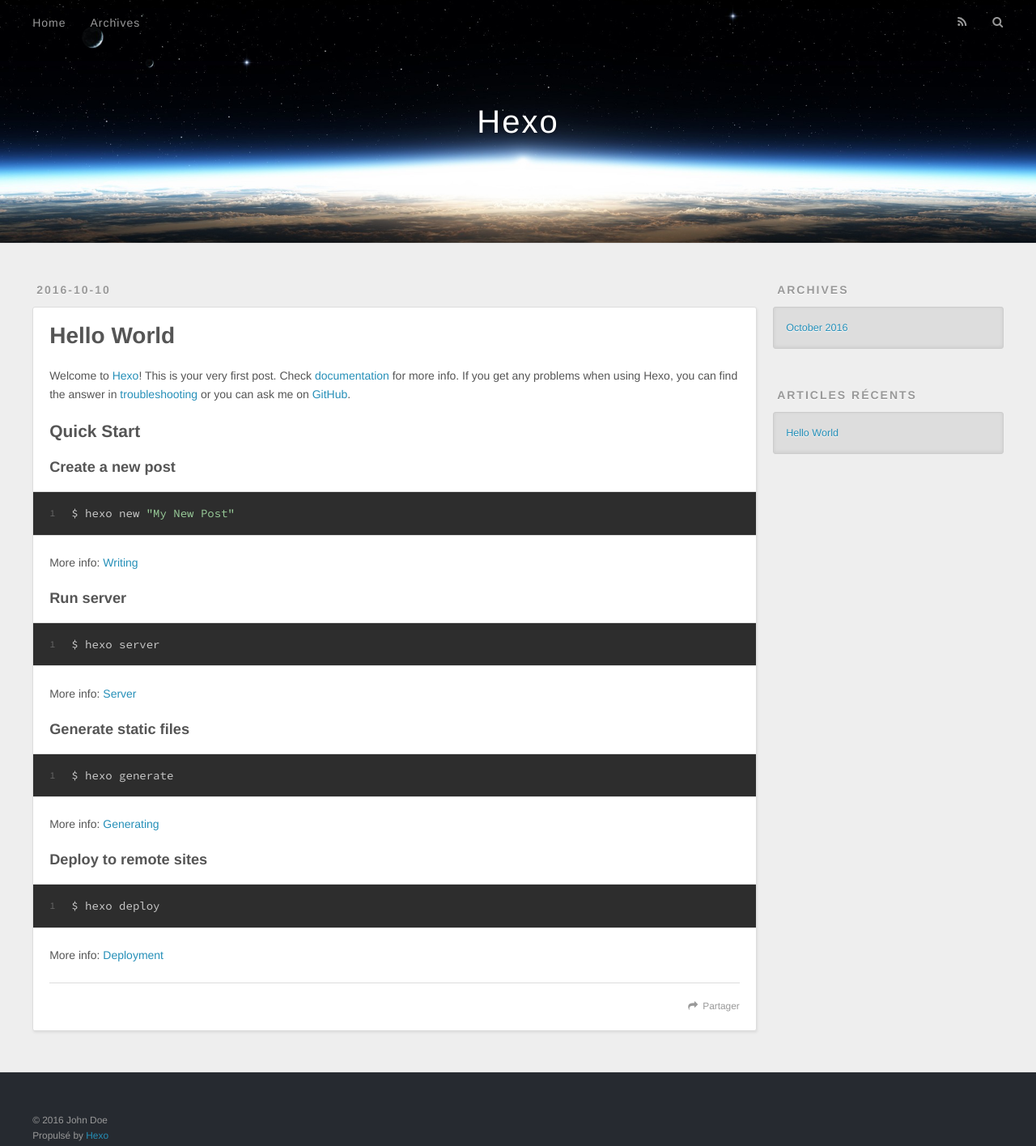
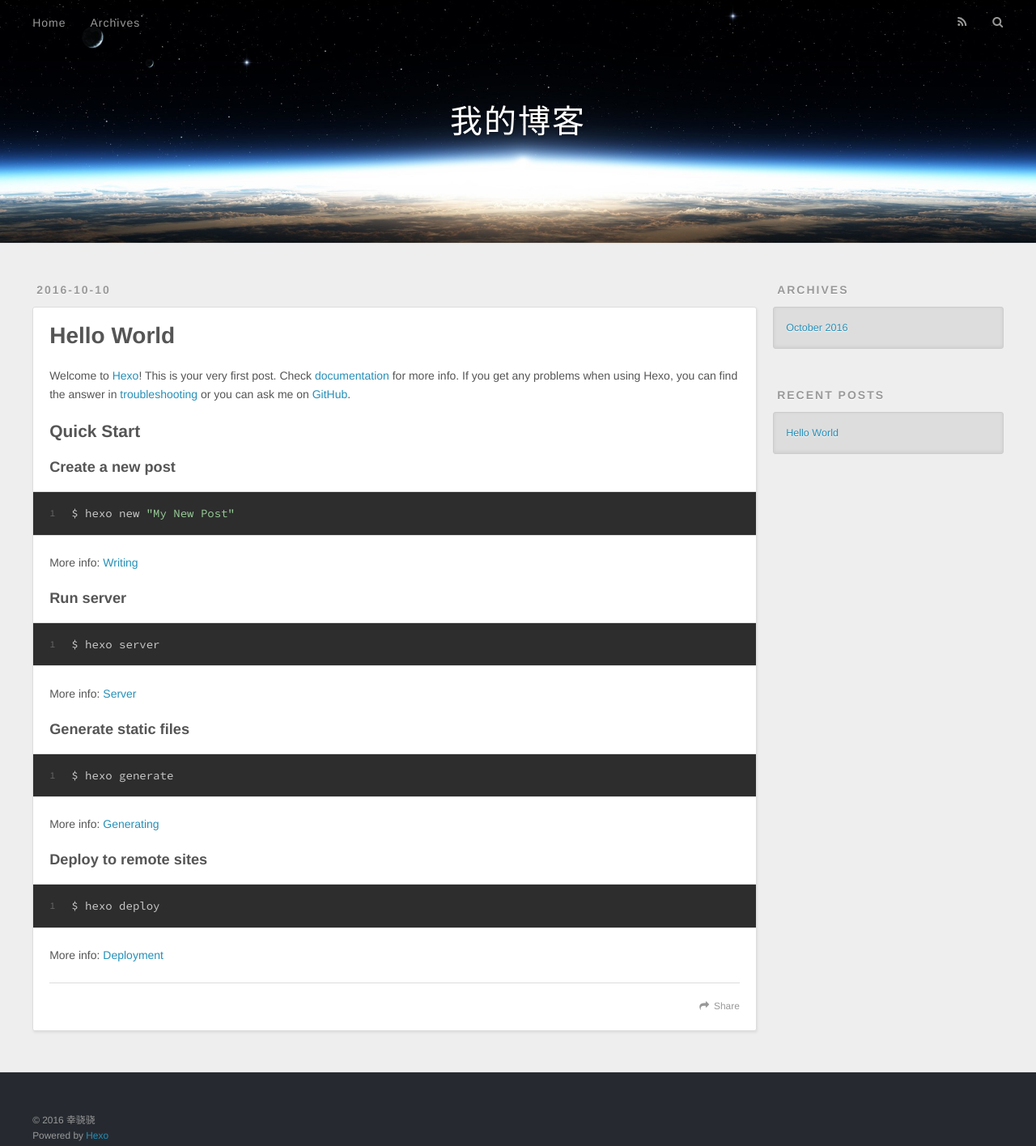
Before and after one commit to xiaoxing1993/xiaoxing1993.github.io, a plain HTML site: page index.html in a window 1280 px wide. Shown: the whole page at 81% size. Drawn offline with nearby package versions, Linux system fonts and the light colour scheme.

Commit message:
Site updated: 2016-10-10 21:06:27

```diff
--- a/index.html
+++ b/index.html
@@ -3,16 +3,16 @@
 <head>
   <meta charset="utf-8">
 
-  <title>Hexo</title>
+  <title>我的博客</title>
   <meta name="viewport" content="width=device-width, initial-scale=1, maximum-scale=1">
   <meta property="og:type" content="website">
-<meta property="og:title" content="Hexo">
+<meta property="og:title" content="我的博客">
 <meta property="og:url" content="http://yoursite.com/index.html">
-<meta property="og:site_name" content="Hexo">
+<meta property="og:site_name" content="我的博客">
 <meta name="twitter:card" content="summary">
-<meta name="twitter:title" content="Hexo">
+<meta name="twitter:title" content="我的博客">
 
-    <link rel="alternate" href="/atom.xml" title="Hexo" type="application/atom+xml">
+    <link rel="alternate" href="/atom.xml" title="我的博客" type="application/atom+xml">
 
 
     <link rel="icon" href="/favicon.png">
@@ -33,7 +33,7 @@
   <div id="header-outer" class="outer">
     <div id="header-title" class="inner">
       <h1 id="logo-wrap">
-        <a href="/" id="logo">Hexo</a>
+        <a href="/" id="logo">我的博客</a>
       </h1>
 
     </div>
@@ -48,9 +48,9 @@
       </nav>
       <nav id="sub-nav">
 
-          <a id="nav-rss-link" class="nav-icon" href="/atom.xml" title="Flux RSS"></a>
+          <a id="nav-rss-link" class="nav-icon" href="/atom.xml" title="RSS Feed"></a>
 
-        <a id="nav-search-btn" class="nav-icon" title="Rechercher"></a>
+        <a id="nav-search-btn" class="nav-icon" title="Search"></a>
       </nav>
       <div id="search-form-wrap">
         <form action="//google.com/search" method="get" accept-charset="UTF-8" class="search-form"><input type="search" name="q" results="0" class="search-form-input" placeholder="Search"><button type="submit" class="search-form-submit">&#xF002;</button><input type="hidden" name="sitesearch" value="http://yoursite.com"></form>
@@ -96,7 +96,7 @@
 
     </div>
     <footer class="article-footer">
-      <a data-url="http://yoursite.com/2016/10/10/hello-world/" data-id="ciu42fcbd0000h0khdo2biyw0" class="article-share-link">Partager</a>
+      <a data-url="http://yoursite.com/2016/10/10/hello-world/" data-id="ciu42fcbd0000h0khdo2biyw0" class="article-share-link">Share</a>
 
 
     </footer>
@@ -131,7 +131,7 @@
 
 
   <div class="widget-wrap">
-    <h3 class="widget-title">Articles récents</h3>
+    <h3 class="widget-title">Recent Posts</h3>
     <div class="widget">
       <ul>
 
@@ -151,8 +151,8 @@
 
   <div class="outer">
     <div id="footer-info" class="inner">
-      &copy; 2016 John Doe<br>
-      Propulsé by <a href="http://hexo.io/" target="_blank">Hexo</a>
+      &copy; 2016 幸骁骁<br>
+      Powered by <a href="http://hexo.io/" target="_blank">Hexo</a>
     </div>
   </div>
 </footer>
```
Also changed, not shown: 2016/10/10/hello-world/index.html (+10 -10 lines), archives/2016/10/index.html (+11 -11 lines), archives/2016/index.html (+11 -11 lines), archives/index.html (+11 -11 lines).
